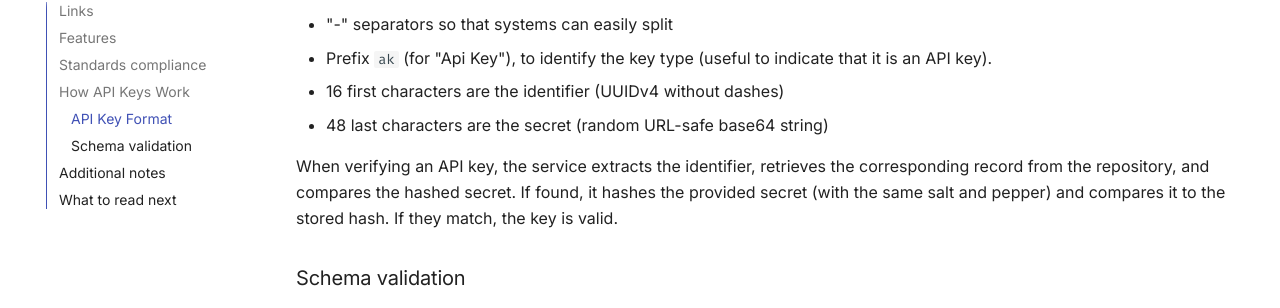
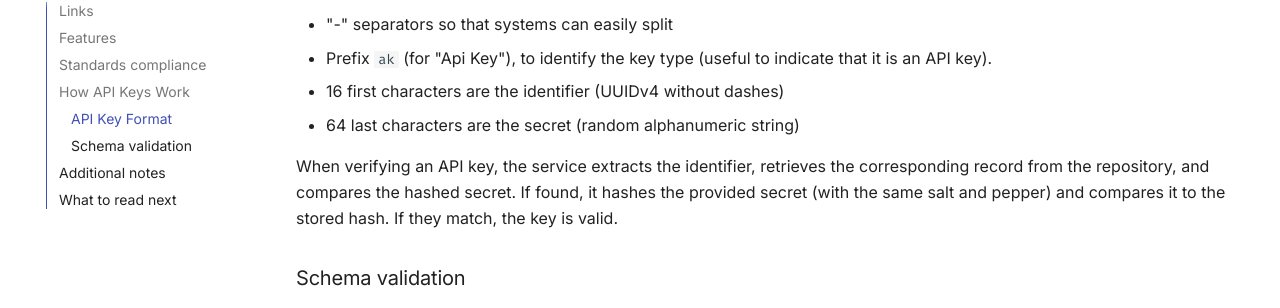
Before and after one commit to Athroniaeth/fastapi-api-key, an MkDocs documentation site: the page built from docs/index.md, in a window 1280 px wide and 900 px high, scrolled down 1196 px. Shown: the part 145-453 px from the top of the window. Built offline with MkDocs 1.6.1 and Material for MkDocs 9.7.7, drawn with Linux system fonts in a browser that asks for light colours; comment, search, counter and statistics services are not loaded.

Commit message:
docs: fix secret length (64 chars) and type (alphanumeric, not base64)

```diff
--- a/docs/index.md
+++ b/docs/index.md
@@ -54,7 +54,7 @@ This is a classic API key if you don't modify the service behavior:
 - "-" separators so that systems can easily split
 - Prefix `ak` (for "Api Key"), to identify the key type (useful to indicate that it is an API key).
 - 16 first characters are the identifier (UUIDv4 without dashes)
-- 48 last characters are the secret (random URL-safe base64 string)
+- 64 last characters are the secret (random alphanumeric string)
 
 When verifying an API key, the service extracts the identifier, retrieves the corresponding record from the repository,
 and compares the hashed secret. If found, it hashes the provided secret (with the same salt and pepper) and compares it
```
Also changed, not shown: README.md (+1 -1 lines).
